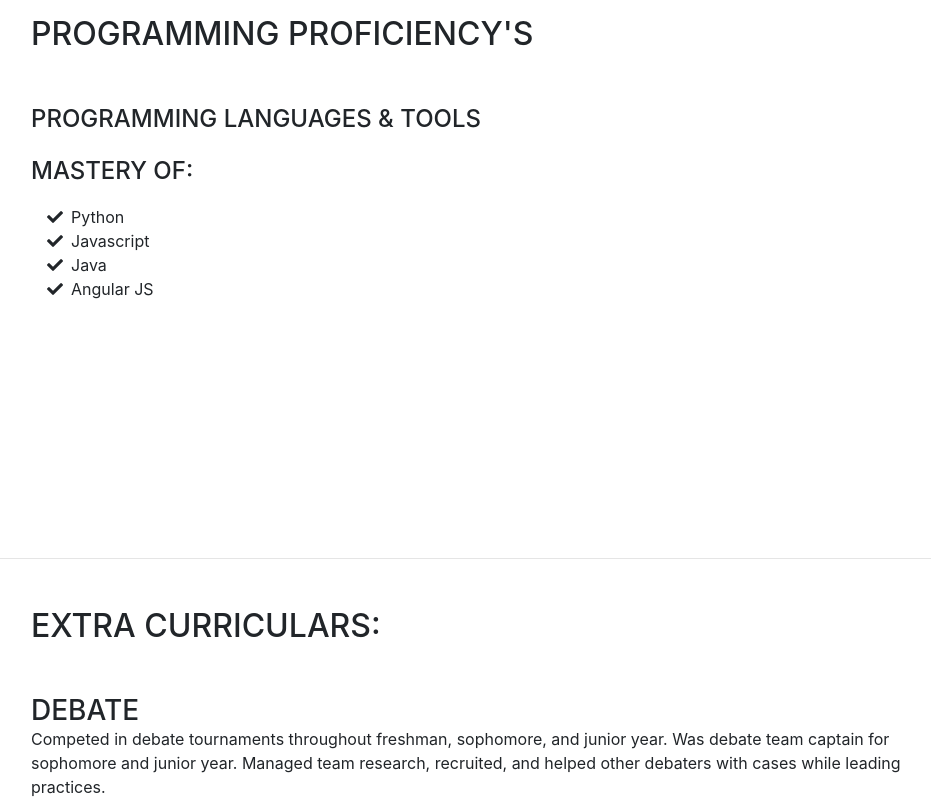
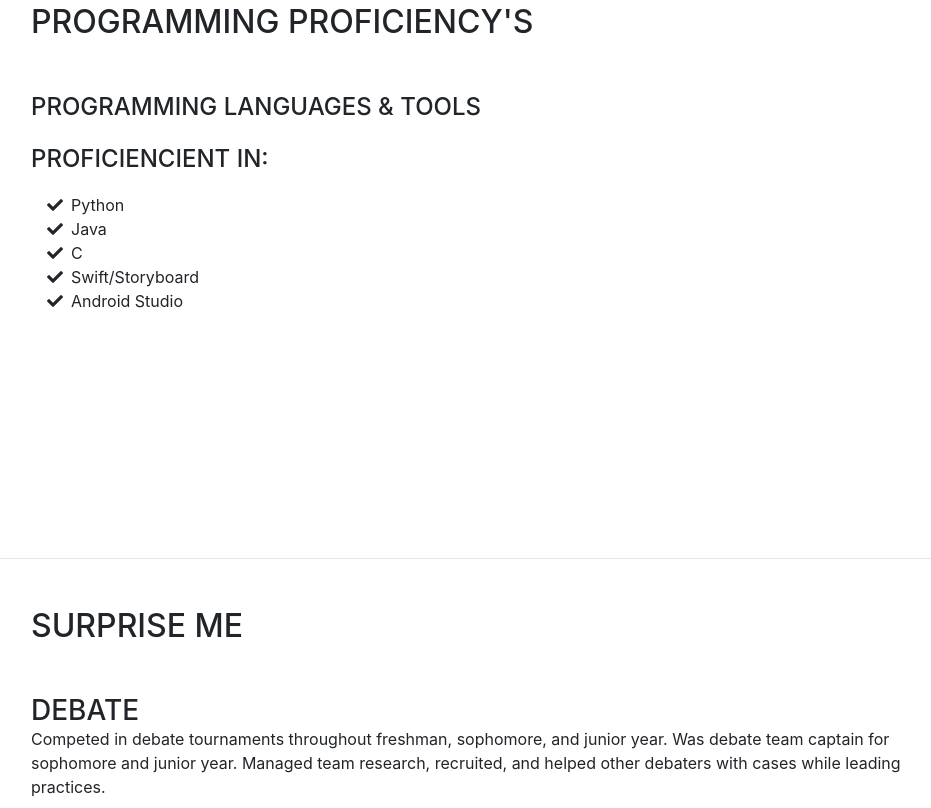
Before and after one commit to abhhinavm1018/abhi-website, a website with bundled scripts: page index.html in a window 1280 px wide. Shown: the part 2812-3620 px from the top of the page, without its empty margins (289-1220 px from the left). Built offline with nearby package versions, Linux system fonts and the light colour scheme; a web font is replaced by a local one.

Commit message:
changed languages

```diff
--- a/index.html
+++ b/index.html
@@ -142,20 +142,23 @@
           <h2 class="mb-5">Programming Proficiency's</h2>
 
           <div class="subheading mb-3">Programming Languages &amp; Tools</div>
-          <div class="subheading mb-3">Mastery of: </div>
+          <div class="subheading mb-3">Proficiencient in: </div>
           <ul class="fa-ul mb-0">
             <li>
               <i class="fa-li fa fa-check"></i>
               Python</li>
             <li>
               <i class="fa-li fa fa-check"></i>
-              Javascript</li>
-            <li>
-              <i class="fa-li fa fa-check"></i>
               Java</li>
             <li>
               <i class="fa-li fa fa-check"></i>
-              Angular JS</li>
+              C</li>
+            <li>
+              <i class="fa-li fa fa-check"></i>
+              Swift/Storyboard</li>
+            <li>
+              <i class="fa-li fa fa-check"></i>
+              Android Studio</li>
           </ul>
         </div>
       </section>
@@ -164,7 +167,7 @@
 
       <section class="resume-section p-3 p-lg-5 d-flex flex-column" id="interests">
         <div class="my-auto">
-          <h2 class="mb-5">Extra Curriculars:</h2>
+          <h2 class="mb-5">Surprise Me</h2>
             <h3 class="mb-0">Debate</h3>
             <p>Competed in debate tournaments throughout freshman, sophomore, and junior year. Was debate team captain for sophomore and junior year. Managed team research, recruited, and helped other debaters with cases while leading practices.</p>
             <h3 class="mb-0">DECA</h3>
```
